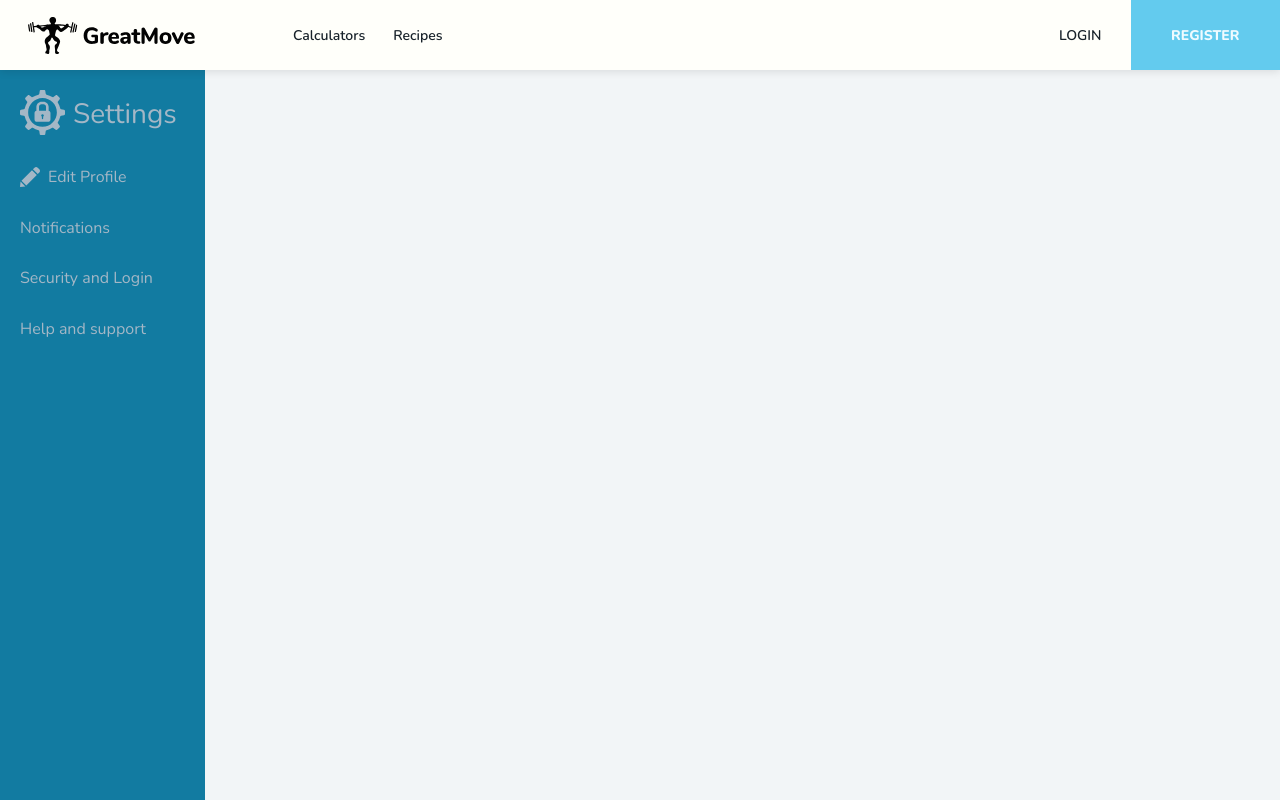
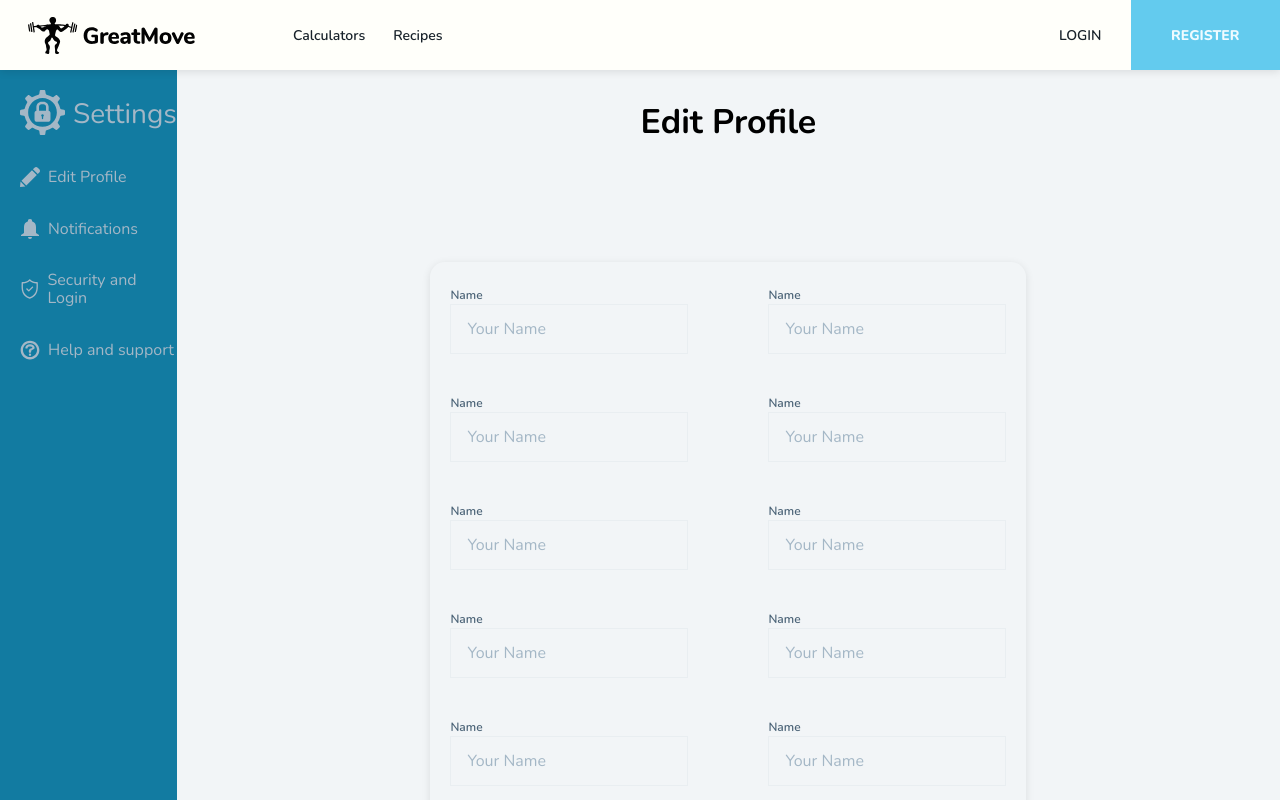
Before and after one commit to TheStelarek/GreatMove.Web, a Next.js app: page /settings in a window 1280 px wide. Shown: the top 800 px of the page. Built offline with nearby package versions, Linux system fonts and the light colour scheme.

Commit message:
feat: add inputs

```diff
--- a/src/components/create-recipe/createRecipeForm/CreateRecipeForm.module.scss
+++ b/src/components/create-recipe/createRecipeForm/CreateRecipeForm.module.scss
@@ -82,7 +82,7 @@
       padding: var(--space-6) var(--space-5);
       display: flex;
       flex-direction: column;
-      gap: var(--space-2);
+      gap: var(--space-10);
 
       @media (min-width: 850px) {
          padding: var(--space-8);
--- a/src/pages/settings/Settings.module.scss
+++ b/src/pages/settings/Settings.module.scss
@@ -48,6 +48,22 @@
       align-items: center;
       cursor: pointer;
    }
+   .HelpContainer {
+      display: flex;
+      align-items: center;
+      cursor: pointer;
+   }
+   .SecurityContainer {
+      display: flex;
+      align-items: center;
+      cursor: pointer;
+   }
+   .NotificationsContainer {
+      display: flex;
+      align-items: center;
+      cursor: pointer;
+   }
+
    .Arrow {
       width: 20px;
       height: 20px;
@@ -57,4 +73,39 @@
          display: block;
       }
    }
+
+   .RightBox {
+      display: flex;
+      width: 100%;
+      height: 100%;
+      margin-top: var(--space-10);
+      align-items: center;
+      flex-direction: column;
+   }
+
+   .title {
+      font-size: var(--font-size-h1-small);
+      font-weight: var(--font-weight-bold);
+   }
+
+   .inputsWrapper {
+      display: flex;
+      flex-direction: row;
+      width: 100%;
+      align-items: center;
+      align-items: center;
+      gap: var(--space-20);
+      margin-bottom: var(--space-10);
+      justify-content: center;
+   }
+
+   .inputsContainer {
+      margin-top: var(--space-32);
+      display: flex;
+      align-content: center;
+      flex-direction: column;
+      box-shadow: var(--box-shadow-xs);
+      border-radius: var(--border-radius-15);
+      padding: var(--space-6) var(--space-5);
+   }
 }
--- a/src/pages/settings/index.tsx
+++ b/src/pages/settings/index.tsx
@@ -6,6 +6,7 @@ import NotificationsIcon from '@/public/settings/notification.svg';
 import EditProfileIcon from '@/public/settings/pen.svg';
 import Arrow from '@/public/settings/arrow.svg';
 import SecurityIcon from '@/public/settings/security.svg';
+import Input from '@/components/core/input/Input';
 import styles from './Settings.module.scss';
 
 const Settings = () => (
@@ -16,16 +17,50 @@ const Settings = () => (
                <SettingsIcon className={styles.SettingsIcon} />
                <div className={styles.IconText}>Settings</div>
             </div>
-
             <div className={styles.CategoryContainer}>
                <div className={styles.EditProfileContainter}>
                   <EditProfileIcon className={styles.Icon} />
                   Edit Profile
                   <Arrow className={styles.Arrow} />
                </div>
-               <div className={styles.Notifications}>Notifications</div>
-               <div className={styles.EditProfile}>Security and Login</div>
-               <div className={styles.EditProfile}>Help and support</div>
+               <div className={styles.NotificationsContainer}>
+                  <NotificationsIcon className={styles.Icon} />
+                  Notifications
+               </div>
+               <div className={styles.SecurityContainer}>
+                  <SecurityIcon className={styles.Icon} />
+                  Security and Login
+               </div>
+               <div className={styles.HelpContainer}>
+                  <HelpIcon className={styles.Icon} />
+                  Help and support
+               </div>
+            </div>
+         </div>
+      </div>
+
+      <div className={styles.RightBox}>
+         <p className={styles.title}>Edit Profile</p>
+         <div className={styles.inputsContainer}>
+            <div className={styles.inputsWrapper}>
+               <Input variant="gray" type="text" label="Name" placeholder="Your Name" size="big" />
+               <Input variant="gray" type="text" label="Name" placeholder="Your Name" size="big" />
+            </div>
+            <div className={styles.inputsWrapper}>
+               <Input variant="gray" type="text" label="Name" placeholder="Your Name" size="big" />
+               <Input variant="gray" type="text" label="Name" placeholder="Your Name" size="big" />
+            </div>
+            <div className={styles.inputsWrapper}>
+               <Input variant="gray" type="text" label="Name" placeholder="Your Name" size="big" />
+               <Input variant="gray" type="text" label="Name" placeholder="Your Name" size="big" />
+            </div>
+            <div className={styles.inputsWrapper}>
+               <Input variant="gray" type="text" label="Name" placeholder="Your Name" size="big" />
+               <Input variant="gray" type="text" label="Name" placeholder="Your Name" size="big" />
+            </div>
+            <div className={styles.inputsWrapper}>
+               <Input variant="gray" type="text" label="Name" placeholder="Your Name" size="big" />
+               <Input variant="gray" type="text" label="Name" placeholder="Your Name" size="big" />
             </div>
          </div>
       </div>
```
